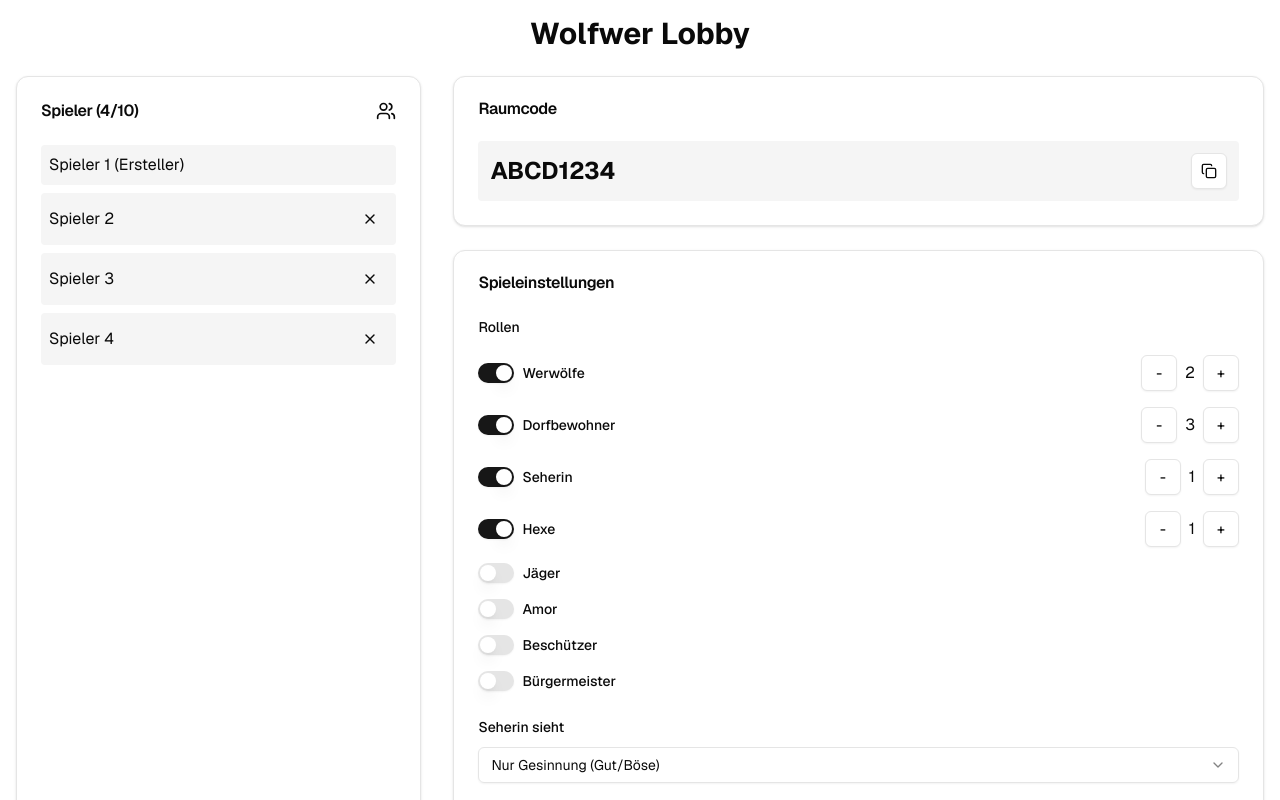
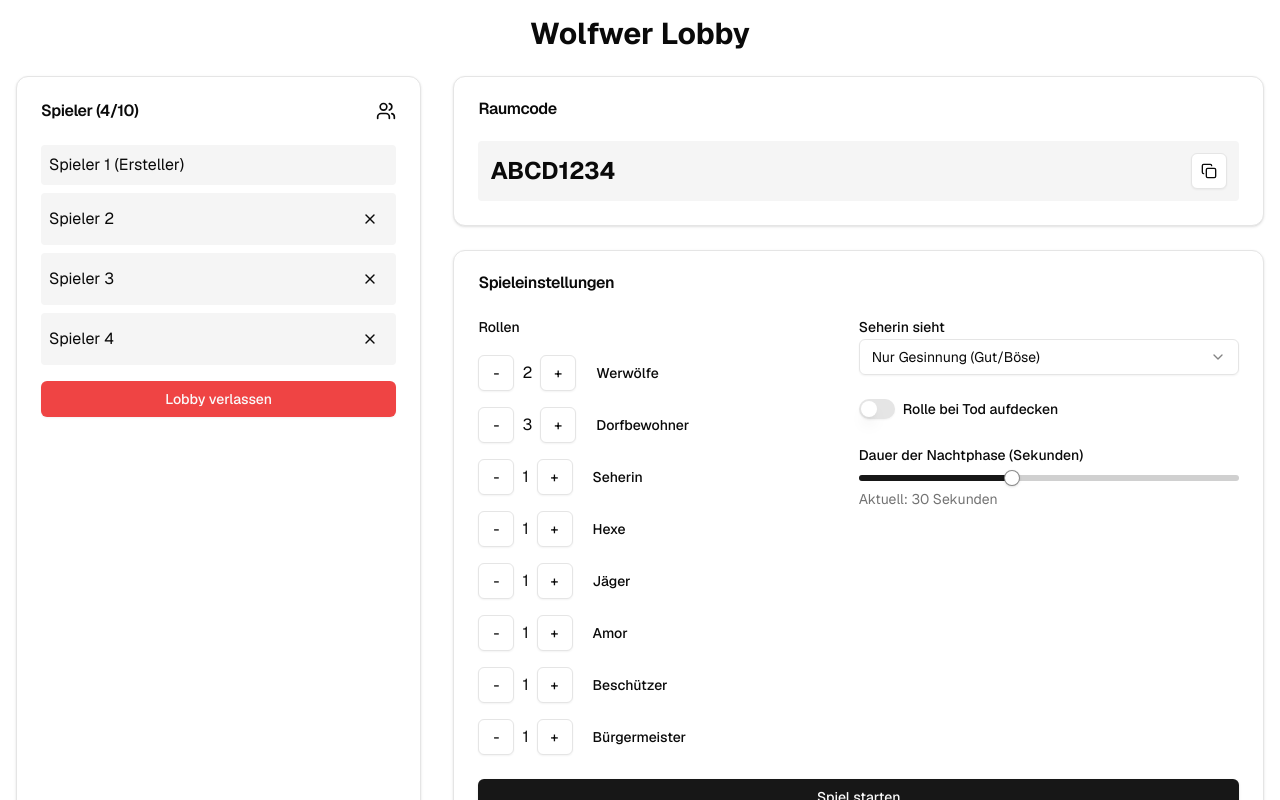
Before and after one commit to andy-thieu/wolfwer, a Next.js app: page /lobby/1 in a window 1280 px wide. Shown: the top 800 px of the page. Built offline with nearby package versions, Linux system fonts and the light colour scheme.

Commit message:
feat: devin happy

```diff
--- a/package.json
+++ b/package.json
@@ -62,5 +62,5 @@
   "ct3aMetadata": {
     "initVersion": "7.38.1"
   },
-  "packageManager": "pnpm@10.4.0"
+  "packageManager": "pnpm@10.4.1"
 }
--- a/src/app/lobby/[id]/page.tsx
+++ b/src/app/lobby/[id]/page.tsx
@@ -1,25 +1,31 @@
-"use client"
+"use client";
 
-import { useState, useEffect } from "react"
-import { Button } from "~/components/ui/button"
-import { Card, CardContent, CardHeader, CardTitle } from "~/components/ui/card"
-import { Label } from "~/components/ui/label"
-import { Slider } from "~/components/ui/slider"
-import { Switch } from "~/components/ui/switch"
-import { Select, SelectContent, SelectItem, SelectTrigger, SelectValue } from "~/components/ui/select"
-import { Users, Copy, X } from "lucide-react"
+import { useState, useEffect } from "react";
+import { Button } from "~/components/ui/button";
+import { Card, CardContent, CardHeader, CardTitle } from "~/components/ui/card";
+import { Label } from "~/components/ui/label";
+import { Slider } from "~/components/ui/slider";
+import { Switch } from "~/components/ui/switch";
+import {
+  Select,
+  SelectContent,
+  SelectItem,
+  SelectTrigger,
+  SelectValue,
+} from "~/components/ui/select";
+import { Users, Copy, X } from "lucide-react";
 
 interface Player {
-  id: string
-  name: string
-  isCreator: boolean
+  id: string;
+  name: string;
+  isCreator: boolean;
 }
 
 const initialPlayers: Player[] = [
   { id: "1", name: "Spieler 1", isCreator: true },
   { id: "2", name: "Spieler 2", isCreator: false },
   { id: "3", name: "Spieler 3", isCreator: false },
-]
+];
 
 const initialRoles = [
   { name: "Werwölfe", enabled: true, count: 2 },
@@ -30,60 +36,79 @@ const initialRoles = [
   { name: "Amor", enabled: false, count: 1 },
   { name: "Beschützer", enabled: false, count: 1 },
   { name: "Bürgermeister", enabled: false, count: 1 },
-]
+];
 
 export default function Page() {
-  const [players, setPlayers] = useState<Player[]>(initialPlayers)
-  const [roomCode, setRoomCode] = useState("ABCD1234")
-  const [nightDuration, setNightDuration] = useState(30)
-  const [roles, setRoles] = useState(initialRoles)
-  const [seerSeeRole, setSeerSeeRole] = useState("alignment")
-  const [revealRoleOnDeath, setRevealRoleOnDeath] = useState(false)
-  const [currentPlayerId, setCurrentPlayerId] = useState("1") // Assuming the current player is the creator for this example
+  const [players, setPlayers] = useState<Player[]>(initialPlayers);
+  const [roomCode, setRoomCode] = useState("ABCD1234");
+  const [nightDuration, setNightDuration] = useState(30);
+  const [roles, setRoles] = useState(initialRoles);
+  const [seerSeeRole, setSeerSeeRole] = useState("alignment");
+  const [revealRoleOnDeath, setRevealRoleOnDeath] = useState(false);
+  const [currentPlayerId, setCurrentPlayerId] = useState("1"); // Assuming the current player is the creator for this example
 
   useEffect(() => {
     const interval = setInterval(() => {
       setPlayers((prevPlayers) => {
         if (prevPlayers.length < 10) {
-          const newPlayerId = (prevPlayers.length + 1).toString()
-          return [...prevPlayers, { id: newPlayerId, name: `Spieler ${newPlayerId}`, isCreator: false }]
+          const newPlayerId = (prevPlayers.length + 1).toString();
+          return [
+            ...prevPlayers,
+            {
+              id: newPlayerId,
+              name: `Spieler ${newPlayerId}`,
+              isCreator: false,
+            },
+          ];
         }
-        return prevPlayers
-      })
-    }, 5000)
+        return prevPlayers;
+      });
+    }, 5000);
 
-    return () => clearInterval(interval)
-  }, [])
+    return () => clearInterval(interval);
+  }, []);
 
   const copyRoomCode = async () => {
-    await navigator.clipboard.writeText(roomCode)
-    alert("Raumcode in die Zwischenablage kopiert!")
-  }
+    await navigator.clipboard.writeText(roomCode);
+    alert("Raumcode in die Zwischenablage kopiert!");
+  };
 
   const toggleRole = (index: number) => {
-    setRoles((prevRoles) => prevRoles.map((role, i) => (i === index ? { ...role, enabled: !role.enabled } : role)))
-  }
+    setRoles((prevRoles) =>
+      prevRoles.map((role, i) =>
+        i === index ? { ...role, enabled: !role.enabled } : role,
+      ),
+    );
+  };
 
   const updateRoleCount = (index: number, newCount: number) => {
-    setRoles((prevRoles) => prevRoles.map((role, i) => (i === index ? { ...role, count: newCount } : role)))
-  }
+    setRoles((prevRoles) =>
+      prevRoles.map((role, i) =>
+        i === index ? { ...role, count: newCount } : role,
+      ),
+    );
+  };
 
   const removePlayer = (playerId: string) => {
-    setPlayers((prevPlayers) => prevPlayers.filter((player) => player.id !== playerId))
-  }
+    setPlayers((prevPlayers) =>
+      prevPlayers.filter((player) => player.id !== playerId),
+    );
+  };
 
   const leaveRoom = () => {
     // In a real application, this would trigger an API call to leave the room
-    alert("Du hast die Lobby verlassen.")
-  }
+    alert("Du hast die Lobby verlassen.");
+  };
 
-  const isCreator = players.find((player) => player.id === currentPlayerId)?.isCreator
+  const isCreator = players.find(
+    (player) => player.id === currentPlayerId,
+  )?.isCreator;
 
   return (
     <div className="container mx-auto p-4">
-      <h1 className="text-3xl font-bold mb-6 text-center">Wolfwer Lobby</h1>
+      <h1 className="mb-6 text-center text-3xl font-bold">Wolfwer Lobby</h1>
 
-      <div className="flex flex-col lg:flex-row gap-8">
+      <div className="flex flex-col gap-8 lg:flex-row">
         <Card className="w-full lg:w-1/3">
           <CardHeader>
             <CardTitle className="flex items-center justify-between">
@@ -92,35 +117,47 @@ export default function Page() {
             </CardTitle>
           </CardHeader>
           <CardContent>
+            <div className={"flex h-full flex-col justify-between"}>
               <ul className="space-y-2">
                 {players.map((player) => (
-                <li key={player.id} className="bg-secondary p-2 rounded flex justify-between items-center">
+                  <li
+                    key={player.id}
+                    className="flex items-center justify-between rounded bg-secondary p-2"
+                  >
                     <span>
                       {player.name} {player.isCreator ? "(Ersteller)" : ""}
                     </span>
                     {isCreator && !player.isCreator && (
-                    <Button variant="ghost" size="icon" onClick={() => removePlayer(player.id)}>
+                      <Button
+                        variant="ghost"
+                        size="icon"
+                        onClick={() => removePlayer(player.id)}
+                      >
                         <X className="h-4 w-4" />
                       </Button>
                     )}
                   </li>
                 ))}
               </ul>
-            {!isCreator && (
-              <Button className="w-full mt-4" variant="destructive" onClick={leaveRoom}>
+
+              <Button
+                className="mt-4 w-full"
+                variant="destructive"
+                onClick={leaveRoom}
+              >
                 Lobby verlassen
               </Button>
-            )}
+            </div>
           </CardContent>
         </Card>
 
-        <div className="w-full lg:w-2/3 space-y-6">
+        <div className="w-full space-y-6 lg:w-2/3">
           <Card>
             <CardHeader>
               <CardTitle>Raumcode</CardTitle>
             </CardHeader>
             <CardContent>
-              <div className="flex items-center justify-between bg-secondary p-3 rounded">
+              <div className="flex items-center justify-between rounded bg-secondary p-3">
                 <span className="text-2xl font-bold">{roomCode}</span>
                 <Button variant="outline" size="icon" onClick={copyRoomCode}>
                   <Copy className="h-4 w-4" />
@@ -134,20 +171,18 @@ export default function Page() {
               <CardTitle>Spieleinstellungen</CardTitle>
             </CardHeader>
             <CardContent className="space-y-6">
-              <div className="space-y-4">
+              <div className="flex flex-row">
+                <div className={"flex-1 space-y-4"}>
                   <Label>Rollen</Label>
                   {roles.map((role, index) => (
-                  <div key={role.name} className="flex items-center justify-between">
-                    <div className="flex items-center space-x-2">
-                      <Switch checked={role.enabled} onCheckedChange={() => toggleRole(index)} disabled={!isCreator} />
-                      <Label>{role.name}</Label>
-                    </div>
-                    {role.enabled && (
+                    <div key={role.name} className="flex items-center gap-5">
                       <div className="flex items-center space-x-2">
                         <Button
                           variant="outline"
                           size="icon"
-                          onClick={() => updateRoleCount(index, Math.max(1, role.count - 1))}
+                          onClick={() =>
+                            updateRoleCount(index, Math.max(0, role.count - 1))
+                          }
                           disabled={!isCreator}
                         >
                           -
@@ -156,44 +191,63 @@ export default function Page() {
                         <Button
                           variant="outline"
                           size="icon"
-                          onClick={() => updateRoleCount(index, role.count + 1)}
+                          onClick={() => {
+                            updateRoleCount(index, role.count + 1);
+                          }}
                           disabled={!isCreator}
                         >
                           +
                         </Button>
                       </div>
-                    )}
+                      <div className="flex items-center space-x-2">
+                        <Label>{role.name}</Label>
+                      </div>
                     </div>
                   ))}
                 </div>
-              <div className="space-y-2">
-                <Label htmlFor="seerSeeRole">Seherin sieht</Label>
-                <Select value={seerSeeRole} onValueChange={setSeerSeeRole} disabled={!isCreator}>
+                <div className={"flex-1 space-y-6"}>
+                  <div>
+                    <Label>Seherin sieht</Label>
+                    <Select
+                      value={seerSeeRole}
+                      onValueChange={setSeerSeeRole}
+                      disabled={!isCreator}
+                    >
                       <SelectTrigger>
                         <SelectValue placeholder="Wähle eine Option" />
                       </SelectTrigger>
                       <SelectContent>
-                    <SelectItem value="alignment">Nur Gesinnung (Gut/Böse)</SelectItem>
+                        <SelectItem value="alignment">
+                          Nur Gesinnung (Gut/Böse)
+                        </SelectItem>
                         <SelectItem value="role">Genaue Rolle</SelectItem>
                       </SelectContent>
                     </Select>
                   </div>
                   <div className="flex items-center space-x-2">
-                <Switch checked={revealRoleOnDeath} onCheckedChange={setRevealRoleOnDeath} disabled={!isCreator} />
+                    <Switch
+                      checked={revealRoleOnDeath}
+                      onCheckedChange={setRevealRoleOnDeath}
+                    />
                     <Label>Rolle bei Tod aufdecken</Label>
                   </div>
                   <div className="space-y-2">
-                <Label htmlFor="nightDuration">Dauer der Nachtphase (Sekunden)</Label>
+                    <Label>Dauer der Nachtphase (Sekunden)</Label>
                     <Slider
-                  id="nightDuration"
                       min={10}
                       max={60}
                       step={5}
                       value={[nightDuration]}
-                  onValueChange={(value) => setNightDuration(value[0] ?? 30)}
+                      onValueChange={(value) =>
+                        setNightDuration(value[0] ?? 30)
+                      }
                       disabled={!isCreator}
                     />
-                <p className="text-sm text-muted-foreground">Aktuell: {nightDuration} Sekunden</p>
+                    <p className="text-sm text-muted-foreground">
+                      Aktuell: {nightDuration} Sekunden
+                    </p>
+                  </div>
+                </div>
               </div>
               <Button className="w-full" disabled={!isCreator}>
                 Spiel starten
@@ -203,5 +257,5 @@ export default function Page() {
         </div>
       </div>
     </div>
-  )
+  );
 }
```
Lines whose indentation alone changed are shown as unchanged.
